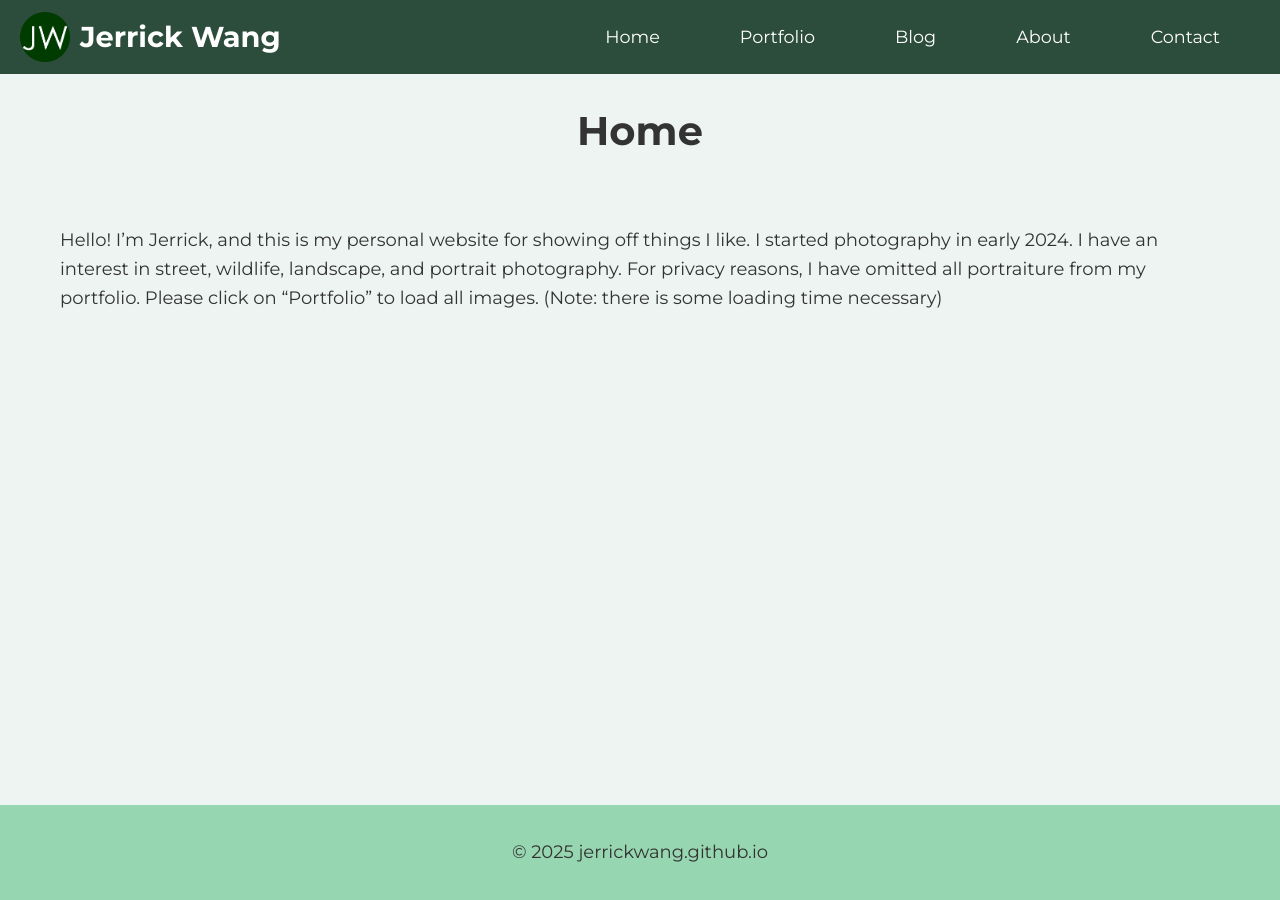
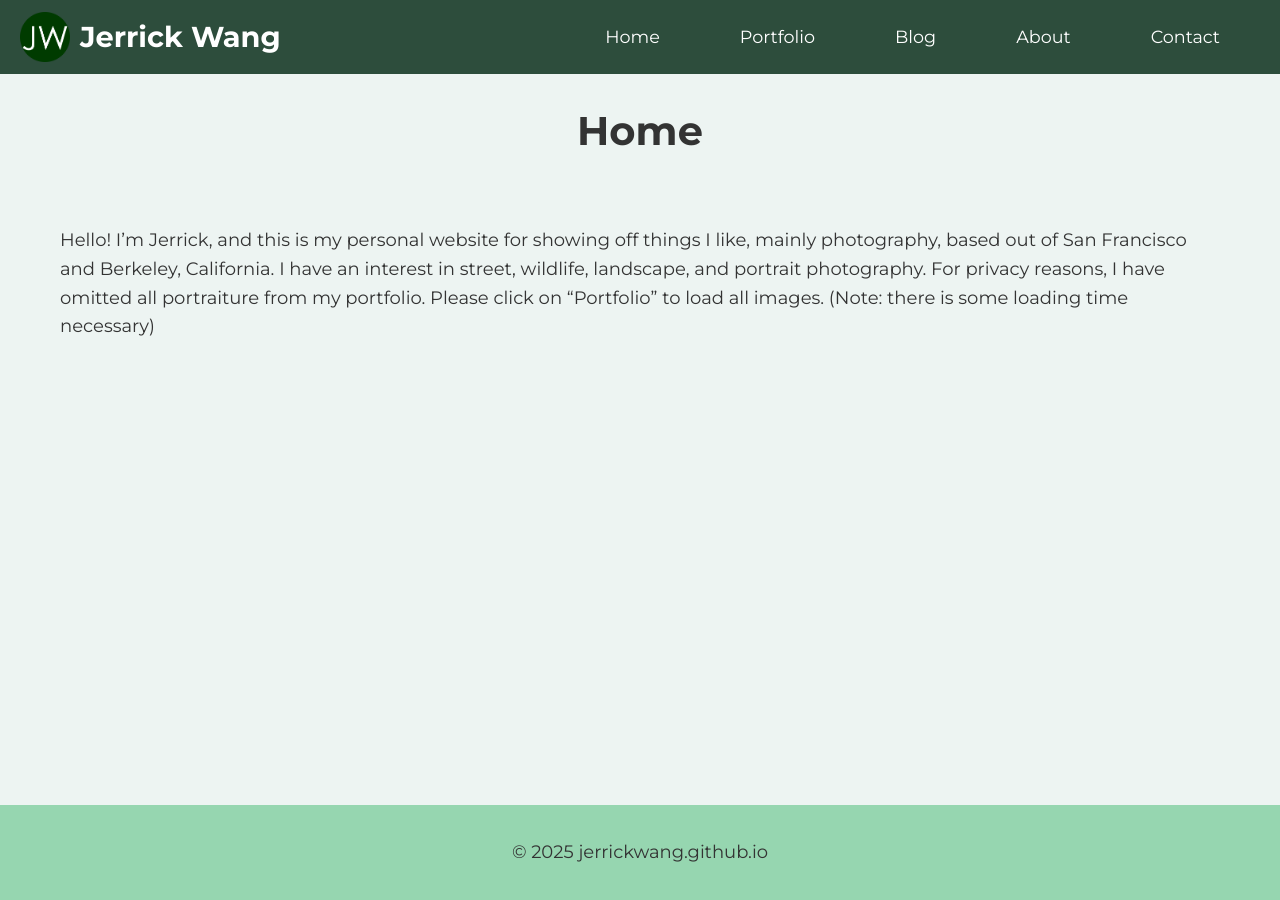
Before and after one commit to jerrickwang/jerrickwang.github.io, a Jekyll site: the page built from index.md, in a window 1280 px wide. Built offline with Jekyll 4.4.1, drawn with Linux system fonts in a browser that asks for light colours.

Commit message:
Update index.md

```diff
--- a/index.md
+++ b/index.md
@@ -3,4 +3,4 @@ layout: default
 title: Home
 permalink: /
 ---
-Hello! I'm Jerrick, and this is my personal website for showing off things I like. I started photography in early 2024. I have an interest in street, wildlife, landscape, and portrait photography. For privacy reasons, I have omitted all portraiture from my portfolio. Please click on "Portfolio" to load all images. (Note: there is some loading time necessary)
+Hello! I'm Jerrick, and this is my personal website for showing off things I like, mainly photography, based out of San Francisco and Berkeley, California. I have an interest in street, wildlife, landscape, and portrait photography. For privacy reasons, I have omitted all portraiture from my portfolio. Please click on "Portfolio" to load all images. (Note: there is some loading time necessary)
```
